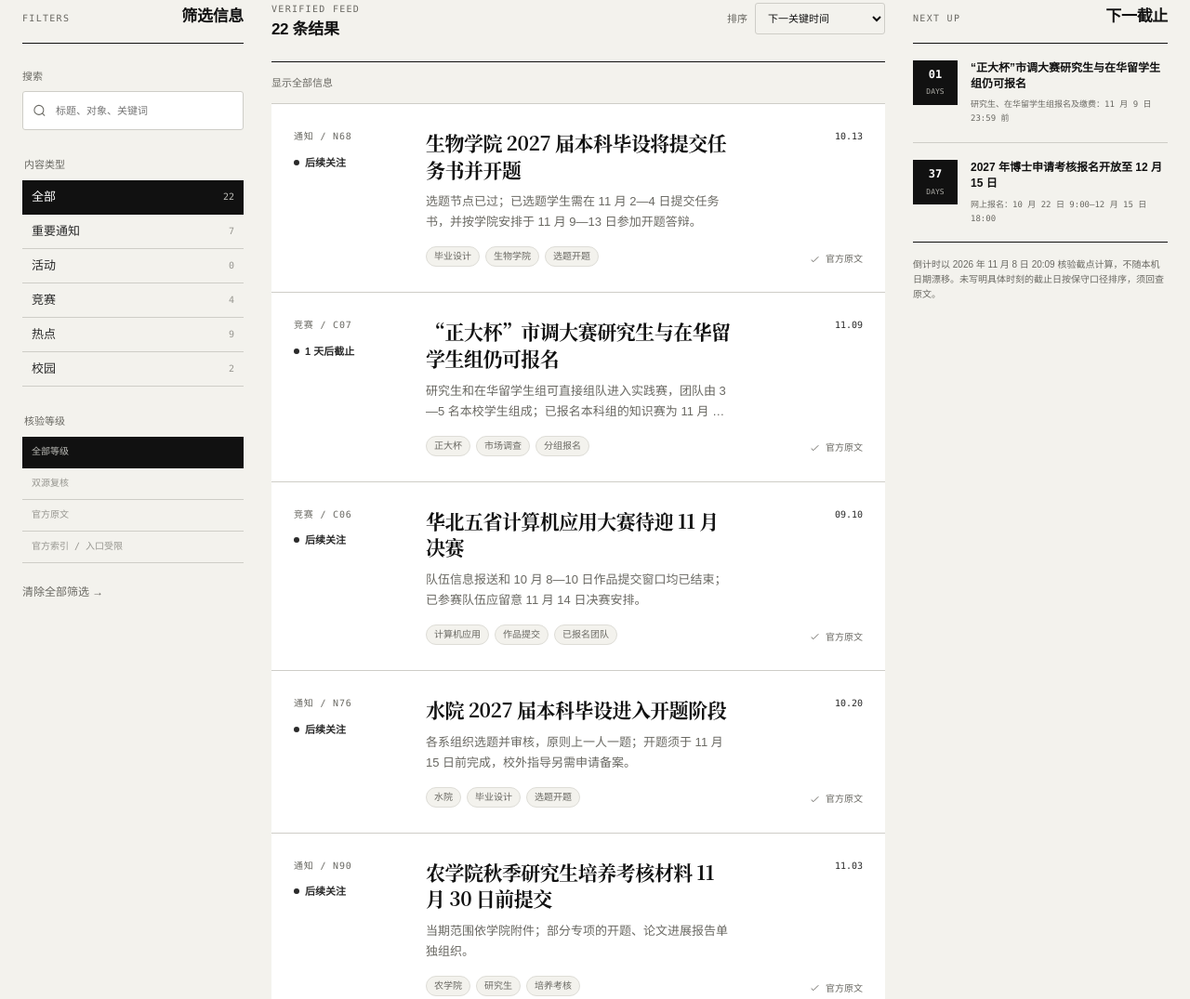
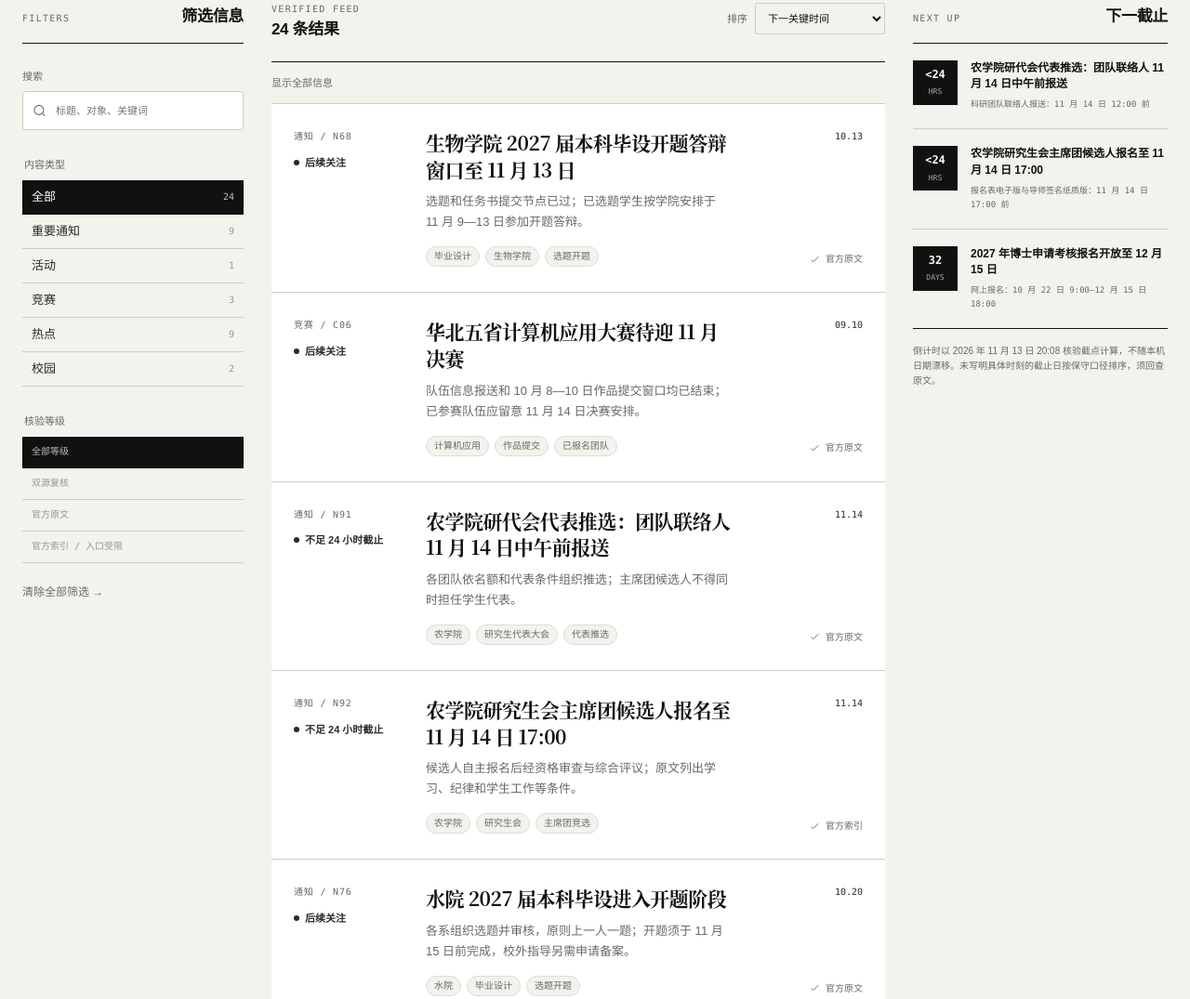
Before and after one commit to darcy-boom/school, a plain HTML site: page index.html in a window 1280 px wide. Shown: the part 639-1714 px from the top of the page at 93% size. Drawn offline with Linux system fonts and the light colour scheme.

Commit message:
Refresh CAU SIGNAL snapshot for November 13

```diff
--- a/data/items.js
+++ b/data/items.js
@@ -1,7 +1,70 @@
 window.CAU_DATA = {
-  snapshot: "2026-11-08T20:09:00+08:00",
-  snapshotLabel: "2026 年 11 月 8 日 20:09",
+  snapshot: "2026-11-13T20:08:00+08:00",
+  snapshotLabel: "2026 年 11 月 13 日 20:08",
   items: [
+    {
+      id: "n91", category: "通知", title: "农学院研代会代表推选：团队联络人 11 月 14 日中午前报送",
+      publishedAt: "2026-11-11", deadline: "2026-11-14T12:00:00+08:00",
+      dateLabel: "科研团队联络人报送：11 月 14 日 12:00 前；研代会：11 月 20 日 18:30",
+      audience: "符合原文条件的农学院全日制硕士、博士研究生及各科研团队联络人",
+      tags: ["农学院", "研究生代表大会", "代表推选"],
+      background: "农学院拟召开第十二次研究生代表大会，按科研团队名额民主推选代表。",
+      summary: "各团队依名额和代表条件组织推选；主席团候选人不得同时担任学生代表。",
+      action: "有意参与者联系所在科研团队；团队联络人按原文于 11 月 14 日 12:00 前报送代表统计表。",
+      caveat: "截止时刻是团队联络人的统一报送节点，并非任何学生都可直接向大会自荐；具体推选以团队安排为准。",
+      verification: { level: "official", label: "官方原文", note: "农学院 11 月 11 日原文确认对象、推选方式、团队报送和大会时间。" },
+      sources: [{ channel: "农学院", name: "第十二次研代会代表推选通知", url: "https://cab.cau.edu.cn/art/2026/11/11/art_48176_1145073.html" }]
+    },
+    {
+      id: "n92", category: "通知", title: "农学院研究生会主席团候选人报名至 11 月 14 日 17:00",
+      publishedAt: "2026-11-11", deadline: "2026-11-14T17:00:00+08:00",
+      dateLabel: "报名表电子版与导师签名纸质版：11 月 14 日 17:00 前",
+      audience: "参选及任职期间为农学院正式注册的硕士、博士研究生",
+      tags: ["农学院", "研究生会", "主席团竞选"],
+      background: "农学院第十二次研究生代表大会拟于 11 月 20 日选举新一届研究生会主席团。",
+      summary: "候选人自主报名后经资格审查与综合评议；原文列出学习、纪律和学生工作等条件。",
+      action: "先核对原文资格与附件，按要求发送报名表电子版，并将导师签名纸质版交农学楼 401。",
+      caveat: "候选人考察安排另行通知；报名不等于成为正式候选人，也不能同时担任研代会学生代表。",
+      verification: { level: "index", label: "官方索引", note: "农学院 11 月 11 日原文的公开搜索索引列出对象、材料、提交方式和 14 日 17:00 时刻；网页直连本轮超时或返回 403。" },
+      sources: [{ channel: "农学院", name: "研究生会主席团候选人报名通知", url: "https://cab.cau.edu.cn/art/2026/11/11/art_48176_1145075.html" }]
+    },
+    {
+      id: "a22", category: "活动", title: "学校消防宣传月持续至 11 月 30 日",
+      publishedAt: "2026-11-11", startAt: "2026-11-09T00:00:00+08:00", endAt: "2026-11-30T00:00:00+08:00",
+      dateLabel: "11 月 9 日启动；系列活动持续至 11 月 30 日，具体场次需回查校方安排",
+      audience: "中国农业大学师生与各单位",
+      tags: ["消防宣传月", "安全教育", "校园活动"],
+      background: "党委保卫部（保卫处）组织消防宣传月，推动师生学习自防自救。",
+      summary: "校方报道东、西区设置过实操体验区，并上线消防安全知识有奖答题；各单位同步开展隐患自查。",
+      action: "关注保卫处或所在单位后续场次通知，按实际开放安排参与安全教育和演练。",
+      caveat: "11 月 9 日报道中的现场体验不保证每天开放；原文未公开答题入口、具体场次或报名条件，本站不补造。",
+      verification: { level: "official", label: "官方原文", note: "校新闻网 11 月 11 日报道确认主办方、活动起止范围与已开展项目。" },
+      sources: [{ channel: "学校新闻网", name: "2026 年消防宣传月系列活动", url: "https://news.cau.edu.cn/zhxwnew/f524e7485d9d494ab8a9cc437fba3e7e.htm" }]
+    },
+    {
+      id: "h32", category: "热点", title: "土地学院团队提出高光谱植被与土壤信号分离方法",
+      publishedAt: "2026-11-09", dateLabel: "校新闻网 11 月 9 日报道",
+      audience: "关注农业遥感、作物监测与土地科学的师生",
+      tags: ["土地学院", "高光谱遥感", "植被土壤"],
+      background: "土地学院曾也鲁教授团队研究冠层遥感中植被与土壤反射信号相互影响的问题。",
+      summary: "校方报道团队提出光谱差分方法，分离植被自身、土壤单次散射和植被—土壤交互贡献，并进行受控实验与模拟评估。",
+      action: "阅读校新闻网研究解读；引用误差或应用范围时核对论文原文与实验条件。",
+      caveat: "现有报道中的性能数字来自受控实验和模拟，不能视为所有田间场景已验证。",
+      verification: { level: "official", label: "官方原文", note: "校新闻网 11 月 9 日全文确认团队、期刊、方法与验证场景。" },
+      sources: [{ channel: "学校新闻网", name: "高光谱植被土壤交互研究报道", url: "https://news.cau.edu.cn/kxyj/52bde36a5fc94c33be044229d539b3fa.htm" }]
+    },
+    {
+      id: "h33", category: "热点", title: "植保学院连续六届获全国植保能力大赛团体特等奖",
+      publishedAt: "2026-11-10", dateLabel: "赛事 11 月 6—7 日；校新闻网 11 月 10 日报道",
+      audience: "关注植保专业实践与学生竞赛成果的师生",
+      tags: ["植保学院", "专业能力大赛", "竞赛成果"],
+      background: "第六届全国大学生植物保护专业能力大赛在贵州大学举办。",
+      summary: "校方报道植保学院获得团体总分特等奖和优秀组织奖，十个单项竞赛均有获奖，延续前五届团体特等奖成绩。",
+      action: "阅读校新闻网报道了解参赛实践；下一届报名与选拔以主办方新通知为准。",
+      caveat: "这是已结束赛事的成果，不代表新一届已经开放报名；不转载个人参赛名单。",
+      verification: { level: "official", label: "官方原文", note: "校新闻网 11 月 10 日全文确认赛期、团体奖和单项成果。" },
+      sources: [{ channel: "学校新闻网", name: "植保学院能力大赛六连冠报道", url: "https://news.cau.edu.cn/zhxwnew/9a31fbd8a5614bb0b72c38da4fda2f22.htm" }]
+    },
     {
       id: "c10", category: "竞赛", title: "校级一二·九文艺展演拟于 12 月 7 日举行",
       publishedAt: "2026-11-04", sortAt: "2026-12-07T18:30:00+08:00",
@@ -140,14 +203,14 @@ window.CAU_DATA = {
       sources: [{ channel: "学校新闻网", name: "学校第五次党员代表大会报道", url: "https://news.cau.edu.cn/ttgznew/f104a750337f4952a90a0bc0109ca689.htm" }]
     },
     {
-      id: "n68", category: "通知", title: "生物学院 2027 届本科毕设将提交任务书并开题",
-      publishedAt: "2026-10-13", sortAt: "2026-11-09T00:00:00+08:00",
-      dateLabel: "选题节点已过；任务书：11 月 2—4 日；开题答辩：11 月 9—13 日",
+      id: "n68", category: "通知", title: "生物学院 2027 届本科毕设开题答辩窗口至 11 月 13 日",
+      publishedAt: "2026-10-13", sortAt: "2026-11-14T00:00:00+08:00",
+      dateLabel: "选题及任务书节点已过；开题答辩：11 月 9—13 日",
       audience: "生物学院 2027 届本科毕业生及指导教师",
       tags: ["毕业设计", "生物学院", "选题开题"],
       background: "生物学院启动 2027 届本科毕业论文（设计）选题与开题工作。",
-      summary: "选题节点已过；已选题学生需在 11 月 2—4 日提交任务书，并按学院安排于 11 月 9—13 日参加开题答辩。",
-      action: "已选题学生与指导教师核对任务书材料和开题安排；校外毕设还需按原文完成学院审批和安全协议。",
+      summary: "选题和任务书提交节点已过；已选题学生按学院安排于 11 月 9—13 日参加开题答辩。",
+      action: "已选题学生与指导教师核对当日开题场次和要求；校外毕设按原文完成学院审批及安全协议。",
       caveat: "不再作为新选题入口；开题答辩具体场次另行通知。",
       verification: { level: "official", label: "官方原文", note: "生物学院原文确认对象、选题、任务书和开题窗口。" },
       sources: [{ channel: "生物学院", name: "2027 届本科毕业设计（论文）工作通知", url: "https://cbs.cau.edu.cn/art/2026/10/13/art_8729_1140389.html" }]
@@ -164,19 +227,6 @@ window.CAU_DATA = {
       caveat: "校级系统填报时间尚未发布；不能把 12 月 1 日材料窗口当作系统报名截止。纸质签名须由师生本人完成。",
       verification: { level: "official", label: "官方原文", note: "食品学院原文确认对象、组队、导师、材料窗口及系统时限待定。" },
       sources: [{ channel: "食品科学与营养工程学院", name: "2027 年本科创新项目立项通知", url: "https://spxy.cau.edu.cn/art/2026/10/12/art_51298_1140144.html" }]
-    },
-    {
-      id: "c07", category: "竞赛", title: "“正大杯”市调大赛研究生与在华留学生组仍可报名",
-      publishedAt: "2026-10-14", deadline: "2026-11-09T23:59:00+08:00",
-      dateLabel: "研究生、在华留学生组报名及缴费：11 月 9 日 23:59 前",
-      audience: "中国农业大学在校研究生及符合组别要求的在华留学生；本科组报名已结束",
-      tags: ["正大杯", "市场调查", "分组报名"],
-      background: "校团委组织第十七届全国大学生市场调查与分析大赛校内参赛。",
-      summary: "研究生和在华留学生组可直接组队进入实践赛，团队由 3—5 名本校学生组成；已报名本科组的知识赛为 11 月 1—20 日。",
-      action: "符合仍开放组别者按校团委通知在大赛官网报名并完成缴费；已报名本科组留意知识赛安排。",
-      caveat: "本科组报名缴费已于 10 月 25 日 23:59 截止，不能补报；其他两组报名与缴费缺一不可，组队资格依原文。",
-      verification: { level: "official", label: "官方原文", note: "校团委原文确认研究生及在华留学生组至 11 月 9 日 23:59，本科组已截止。" },
-      sources: [{ channel: "校团委", name: "第十七届全国大学生市场调查与分析大赛通知", url: "https://youth.cau.edu.cn/art/2026/10/14/art_45078_1140612.html" }]
     },
     {
       id: "h25", category: "热点", title: "农学院团队解析玉米苞叶驯化的遗传机制",
@@ -251,48 +301,18 @@ window.CAU_DATA = {
       ]
     },
     {
-      id: "h24", category: "热点", title: "经管学院两位教授入选 2026 年全球前 2% 顶尖科学家榜单",
-      publishedAt: "2026-10-10", dateLabel: "校新闻网 10 月 10 日报道",
-      audience: "关注农业经济、农食贸易与学校科研动态的师生",
-      tags: ["经管学院", "科研荣誉", "农业经济"],
-      background: "校新闻网报道 2026 年全球前 2% 顶尖科学家榜单的学院入选情况。",
-      summary: "樊胜根教授入选年度和终身科学影响力序列，林发勤教授入选年度科学影响力序列。",
-      action: "阅读校新闻网原文了解两位教师的研究方向与榜单口径。",
-      caveat: "这是科研荣誉报道，不是竞赛、奖学金或个人报名入口；仅按学校报道概括，不外推排名。",
-      verification: { level: "official", label: "官方原文", note: "学校新闻网 10 月 10 日报道核实两位教师姓名与入选序列。" },
-      sources: [{ channel: "学校新闻网", name: "经管学院两位教授入选全球前 2% 顶尖科学家榜单", url: "https://news.cau.edu.cn/zhxwnew/e32aa307b2694ab193682c4875e612c1.htm" }]
-    },
-    {
-      id: "h23",
-      category: "热点",
-      title: "园艺学院团队解析苹果缺铁响应的长链 RNA 调控",
-      publishedAt: "2026-09-30",
-      dateLabel: "论文 9 月 28 日在线；校方 9 月 30 日报道",
-      audience: "关注果树营养、植物分子生物学与农业科研的师生",
-      tags: ["苹果", "缺铁响应", "长链 RNA"],
-      background: "中国农业大学园艺学院团队研究苹果缺铁胁迫响应，学校新闻网发布研究解读。",
-      summary: "研究揭示长链非编码 RNA QingLattice 参与调控苹果缺铁响应，并将分子机制与果树耐缺铁改良研究联系起来。",
-      action: "阅读学校新闻网的中文解读；需要引用实验设计和结论时，再回看论文的 PubMed 记录与原文。",
-      caveat: "该成果是植物分子机制研究，不能直接等同于已推广的栽培技术或当前商业品种表现。",
-      verification: { level: "double", label: "双源复核", note: "学校新闻网报道与 PubMed 论文记录共同核验研究主题及发表时间；机制表述以论文原文为准。" },
-      sources: [
-        { channel: "学校新闻网", name: "苹果缺铁响应长链 RNA 研究进展", url: "https://news.cau.edu.cn/kxyj/2816246ee76a4fa0be2c11beabb07e8b.htm" },
-        { channel: "PubMed", name: "论文记录 PMID 42804661", url: "https://pubmed.ncbi.nlm.nih.gov/42804661/" }
-      ]
-    },
-    {
       id: "s01",
       category: "校园",
       title: "校园集市公开入口与失物招领可访问",
-      publishedAt: "2026-11-06",
-      dateLabel: "11 月 6 日入口、分类与失物招领可访问",
+      publishedAt: "2026-11-13",
+      dateLabel: "11 月 13 日复核：入口、分类与失物招领可访问",
       audience: "需要校内二手交易、闲置流转与失物招领的师生",
       tags: ["校园集市", "二手交易", "隐私保护"],
       background: "中国农大校园集市提供校内二手物品、失物招领等公开信息入口。",
       summary: "本轮可访问公开入口、商品分类与失物招领；即时商品与交易详情仍需自行核实。",
       action: "需要使用时进入官方入口自行查看，优先校内当面交接并现场核验物品，警惕预付、外链和私下转账风险。",
-      caveat: "11 月 6 日仅确认入口可访问；单条交易、价格与对方身份须二次核验。",
-      verification: { level: "official", label: "官方入口", note: "11 月 6 日公开入口、分类与失物招领可访问；未核验个人交易。" },
+      caveat: "11 月 13 日仅确认公开入口可访问；单条交易、价格与对方身份须二次核验。",
+      verification: { level: "official", label: "官方入口", note: "11 月 13 日公开入口、分类与失物招领可访问；未核验个人交易。" },
       sources: [
         { channel: "校园集市", name: "中国农业大学校园集市", url: "https://ershou.cau.edu.cn/" }
       ]
@@ -306,6 +326,6 @@ window.CAU_DATA = {
     { name: "知乎", state: "discovery", label: "访问受限", detail: "本轮公开搜索未取得可稳定回溯并补强校方安排的正文；完整内容可能受访问限制。", url: "https://www.zhihu.com/" },
     { name: "小红书", state: "partial", label: "需要登录", detail: "本轮公开搜索未取得可稳定核验的校务正文；部分内容需要登录。", url: "https://www.xiaohongshu.com/" },
     { name: "微博", state: "partial", label: "抓取受限", detail: "可定位中国农业大学官方账号，但本轮官方时间流受 robots 限制，关键事实仍回查责任单位原文。", url: "https://weibo.com/cau1905" },
-    { name: "校园集市", state: "verified", label: "入口可访问", detail: "11 月 6 日公开入口、分类和失物招领可访问；不展示即时商品、个人联系方式、价格或交易状态。", url: "https://ershou.cau.edu.cn/" }
+    { name: "校园集市", state: "verified", label: "入口可访问", detail: "11 月 13 日公开入口、分类和失物招领可访问；不展示即时商品、个人联系方式、价格或交易状态。", url: "https://ershou.cau.edu.cn/" }
   ]
 };
--- a/index.html
+++ b/index.html
@@ -37,7 +37,7 @@
       <a href="#coverage">渠道审计</a>
       <a href="#method">核验方法</a>
     </nav>
-    <div class="snapshot"><span aria-hidden="true"></span>核验快照 · 2026.11.08</div>
+    <div class="snapshot"><span aria-hidden="true"></span>核验快照 · 2026.11.13</div>
   </header>
 
   <main id="top">
@@ -56,7 +56,7 @@
         <div class="metric"><strong id="metric-total">—</strong><span>条已整理信息</span></div>
         <div class="metric"><strong id="metric-action">—</strong><span>个未来行动节点</span></div>
         <div class="metric"><strong id="metric-sources">—</strong><span>个原始来源链接</span></div>
-        <div class="metric metric-inverse"><strong>11.08</strong><span>本次核验截点</span></div>
+        <div class="metric metric-inverse"><strong>11.13</strong><span>本次核验截点</span></div>
       </div>
     </section>
 
@@ -127,7 +127,7 @@
           <h2 id="deadline-title">下一截止</h2>
         </div>
         <div id="deadline-list" class="deadline-list"></div>
-        <p class="deadline-note">倒计时以 2026 年 11 月 8 日 20:09 核验截点计算，不随本机日期漂移。未写明具体时刻的截止日按保守口径排序，须回查原文。</p>
+        <p class="deadline-note">倒计时以 2026 年 11 月 13 日 20:08 核验截点计算，不随本机日期漂移。未写明具体时刻的截止日按保守口径排序，须回查原文。</p>
       </aside>
     </section>
 
```
Also changed, not shown: 3 other files.
